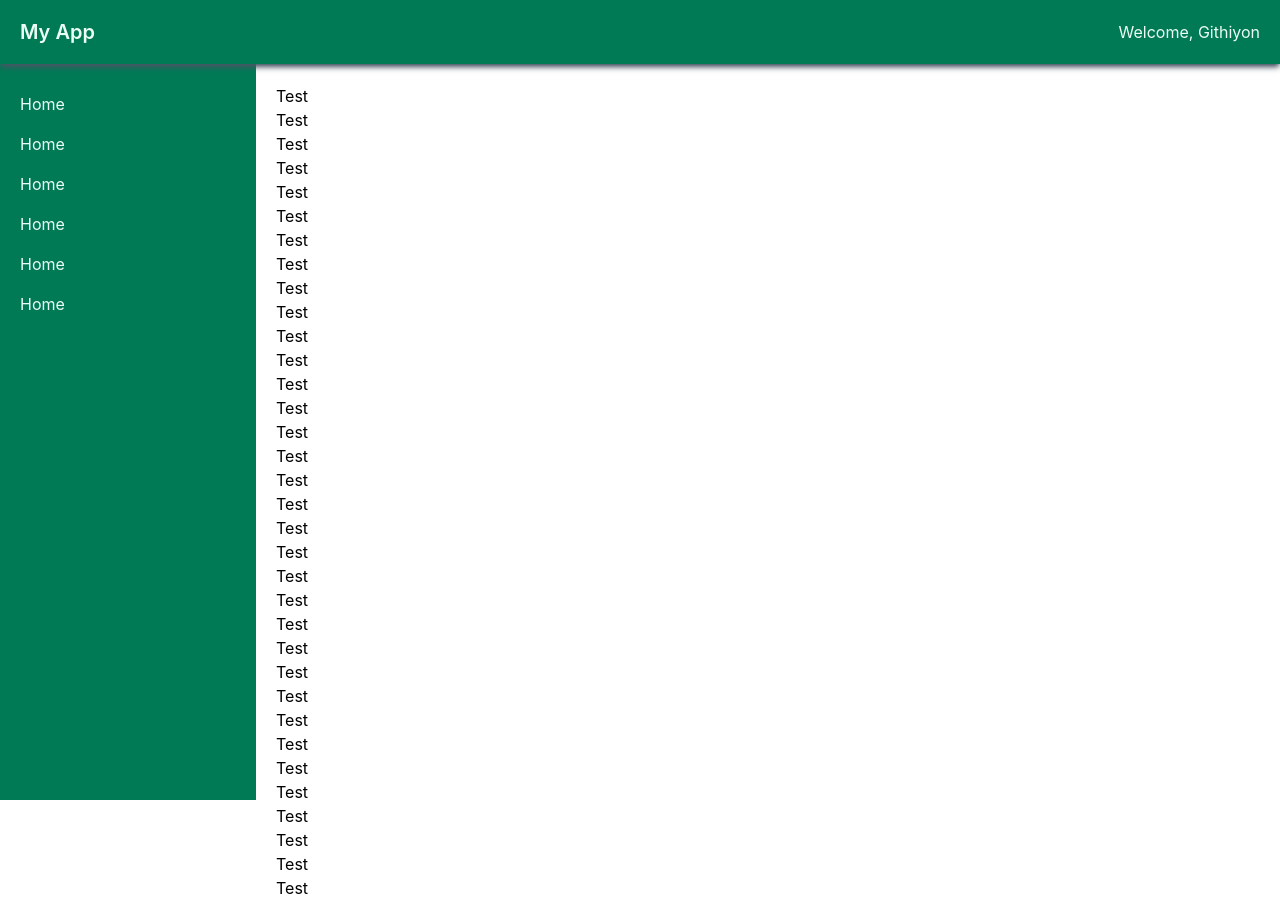
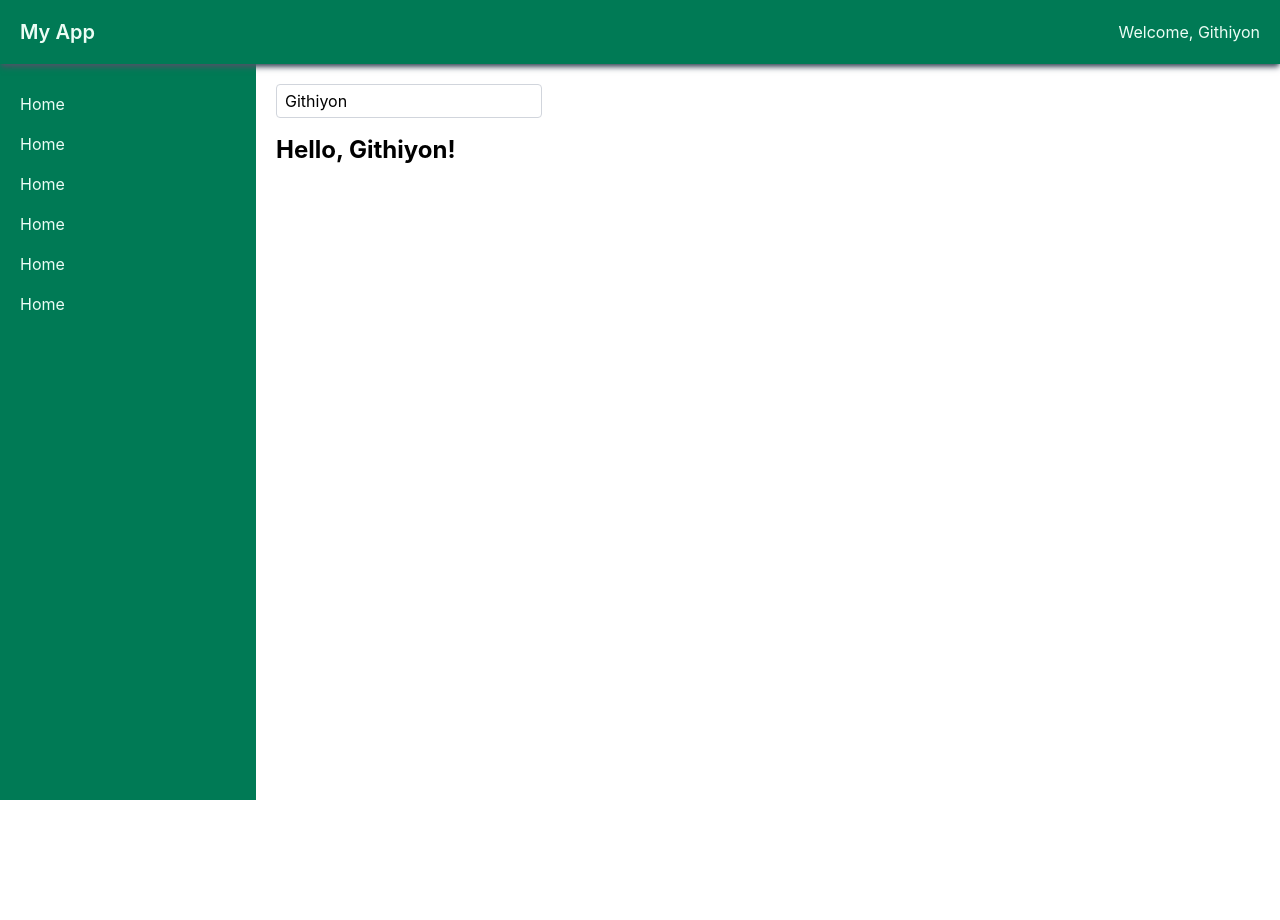
Before and after one commit to githiyonraja/Angular-Padikiren, an Angular app: page / in a window 1280 px wide. After the commit the page ends 800 px from the top, so only its background shows below. Built offline with nearby package versions, Linux system fonts and the light colour scheme.

Commit message:
one way and two way data binding

```diff
--- a/src/app/app.html
+++ b/src/app/app.html
@@ -11,5 +11,8 @@
 
 <section class = "flex mt-16">
     <nav class = "w-3xs min-w-3xs sticky top-16 h-[calc(100vh-4rem)] bg-emerald-700 text-emerald-50 py-5 "><app-side-bar></app-side-bar></nav>
-    <main class = "p-5">Test <br/>Test <br/>Test <br/>Test <br/>Test <br/>Test <br/>Test <br/>Test <br/>Test <br/>Test <br/>Test <br/>Test <br/>Test <br/>Test <br/>Test <br/>Test <br/>Test <br/>Test <br/>Test <br/>Test <br/>Test <br/>Test <br/>Test <br/>Test <br/>Test <br/>Test <br/>Test <br/>Test <br/>Test <br/>Test <br/>Test <br/>Test <br/>Test <br/> Test </main>
+    <main class = "p-5">
+        <input type="text" [(ngModel)]="name" placeholder="Enter your name" class="border border-gray-300 rounded px-2 py-1 mb-4 hover:border-emerald-500">
+        <h1 class="text-2xl font-bold">Hello, {{ name }}!</h1>
+    </main>
 </section>
--- a/src/app/app.ts
+++ b/src/app/app.ts
@@ -1,13 +1,15 @@
 import { Component, signal } from '@angular/core';
 import { SideBar } from './shared/side-bar/side-bar';
+import { FormsModule } from '@angular/forms';
 
 
 @Component({
-  imports: [SideBar],
+  imports: [SideBar,FormsModule],
   selector: 'app-root',
   styleUrl: './app.css',
   templateUrl: './app.html',
 })
 export class App {
   protected readonly title = signal('app');
+  name = 'Githiyon';
 }
```
